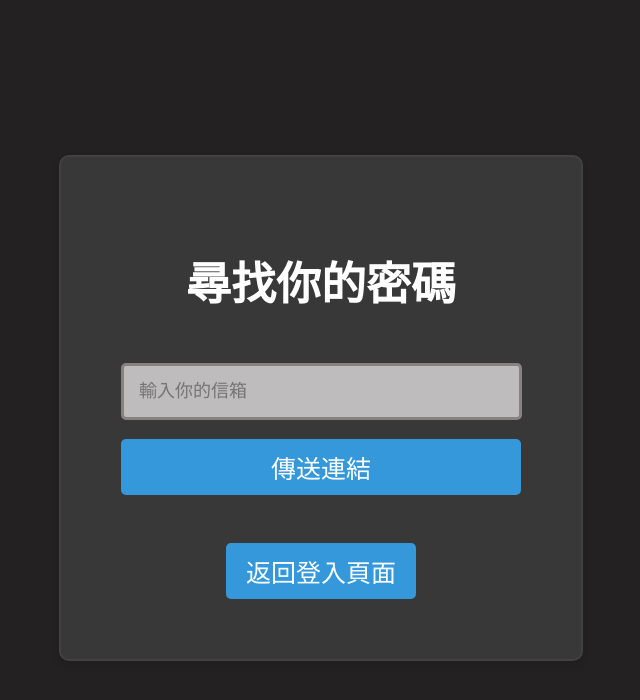
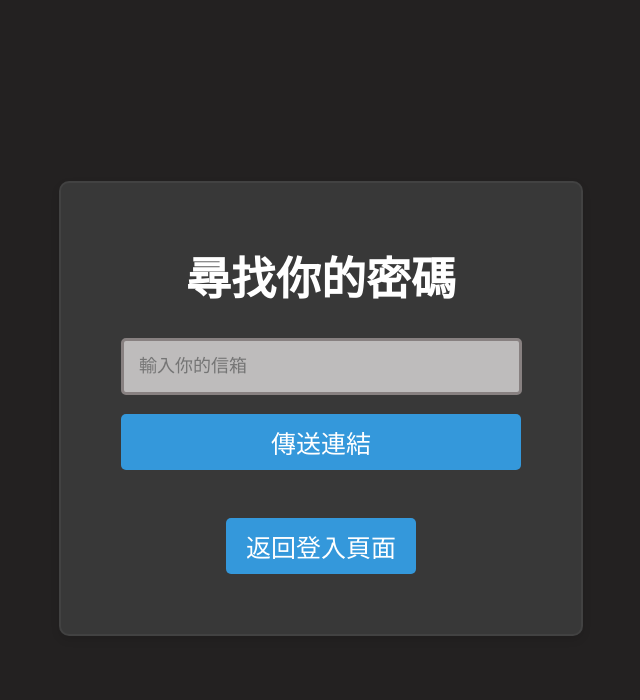
Before and after one commit to scottlin87325/Independent-Study, a plain HTML site: page src/main/resources/templates/forgotPassword.html in a window 1280 px wide. Shown: the whole page, without its empty margins (319-959 px from the left). Drawn offline with Linux system fonts and the light colour scheme.

Commit message:
Update Page.css

```diff
--- a/src/main/resources/static/css/Page.css
+++ b/src/main/resources/static/css/Page.css
@@ -62,10 +62,10 @@ h1 {
     /* 標題色 */
     font-size: 45px;
     /*字體大小*/
-    margin-bottom: 40px;
+    margin-bottom: 20px;
     /*底邊距離*/
+    margin-top: 0px;
     font-family: "Noto Sans TC", serif;
-
 }
 
 /* 輸入框樣式 */
```
